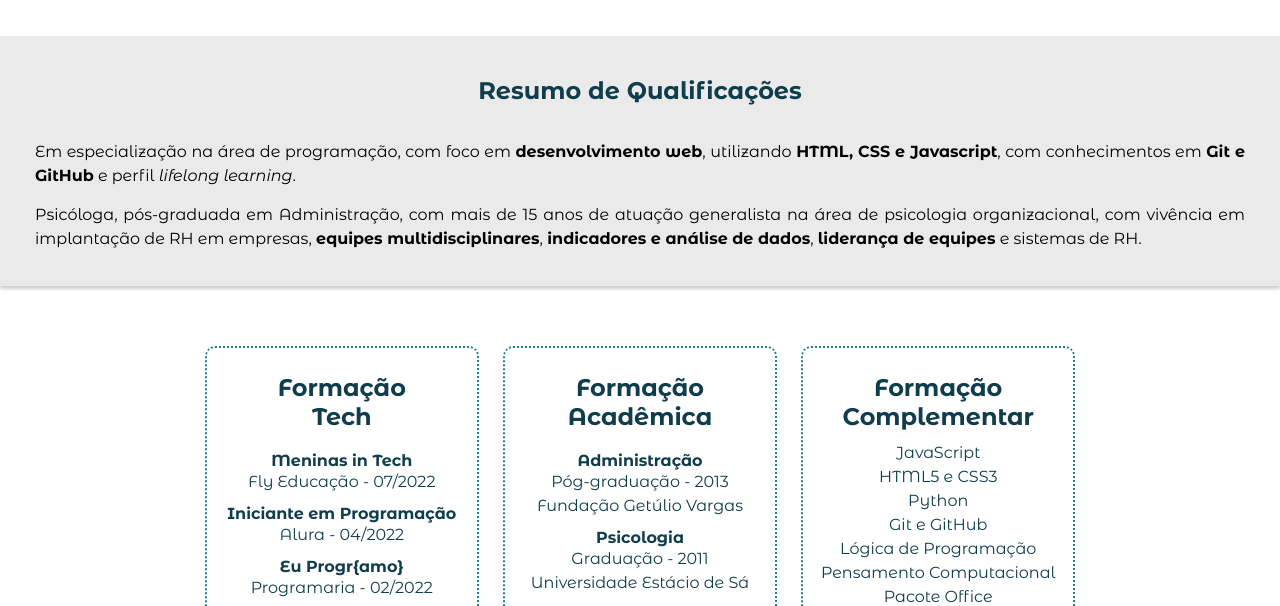
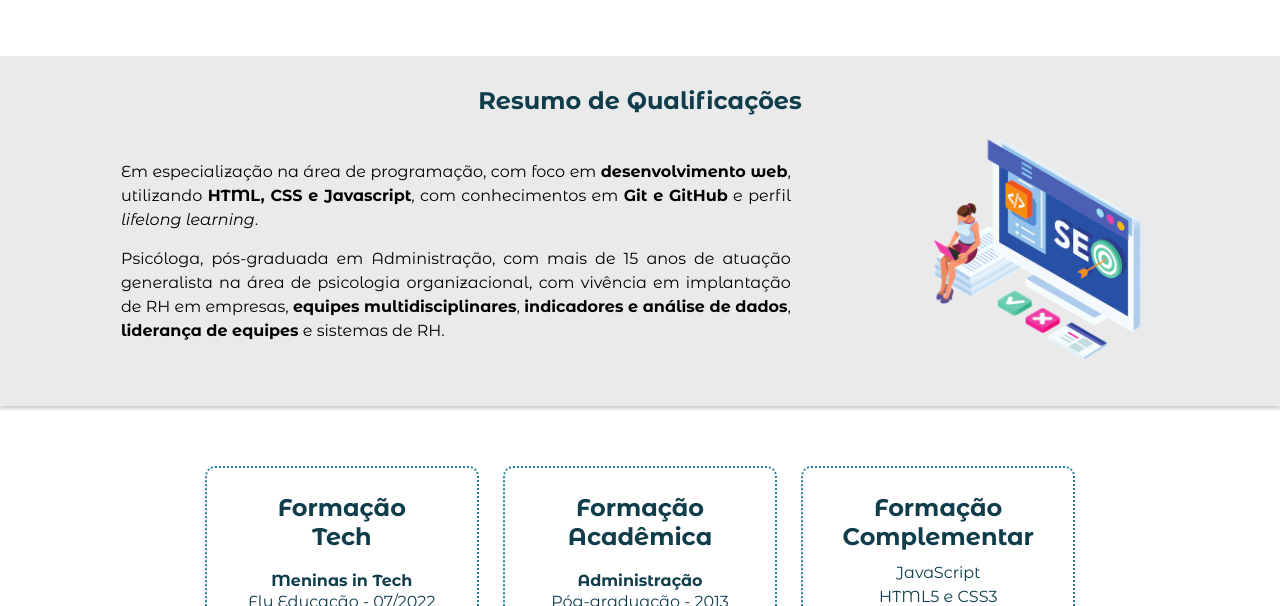
Before and after one commit to tainafmorais/curriculo-web, a plain HTML site: page site-curriculo/index.html in a window 1280 px wide. Shown: the part 742-1348 px from the top of the page. Drawn offline with Linux system fonts and the light colour scheme.

Commit message:
ajustes na seção qualificações
Em qualificações, Inseri imagem e enquadrei a seção de qualificações.

```diff
--- a/site-curriculo/index.html
+++ b/site-curriculo/index.html
@@ -55,10 +55,11 @@
             <img src="imagens/git.png" alt="Logo Git">
         </section>
 
-        <section class="qualificacoes-section">
+        <div class="qualificacoes-div">
             <h2>
                 Resumo de Qualificações
             </h2>
+            <section class="qualificacoes-section">
                 <p>
                     Em especialização na área de programação, com foco em <strong>desenvolvimento web</strong>, utilizando <strong>HTML, CSS e Javascript</strong>, com conhecimentos em <strong>Git e GitHub</strong> e perfil <em>lifelong learning</em>.
                 </p>
@@ -66,6 +67,8 @@
                     Psicóloga, pós-graduada em Administração, com mais de 15 anos de atuação generalista na área de psicologia organizacional, com vivência em implantação de RH em empresas, <strong>equipes multidisciplinares</strong>, <strong>indicadores e análise de dados</strong>, <strong>liderança de equipes</strong> e sistemas de RH.
                 </p>
             </section>
+            <img src="imagens/qualificacoes.png" alt="Mulher na tecnologia">
+        </div>
 
         <section class="formacao-section">
             <div class="formacao-tech">
--- a/site-curriculo/style.css
+++ b/site-curriculo/style.css
@@ -121,6 +121,7 @@ main {
     min-height: 200px;
     text-align: center;
     padding: 20px;
+    margin-bottom: 20px;
 }
 
 .ferramentas-section h2 {
@@ -145,18 +146,33 @@ main {
     transform: scale(1.08);
 }
 
-.qualificacoes-section {
+.qualificacoes-div {
     background-color: rgb(234, 234, 234);
     box-shadow: 0 3px 3px rgba(0, 0, 0, 0.194);
-    padding: 20px;
-    min-height: 200px;
-}
-
-.qualificacoes-section h2 {
-    color: #103d4c;
+    min-height: 300px;
     text-align: center;
     padding-top: 20px;
     padding-bottom: 20px;
+}
+
+.qualificacoes-div img{
+    max-width: 30%;
+    min-width: 250px;
+}
+
+.qualificacoes-section {
+    display: inline-block;
+    vertical-align: top;
+    max-width: 700px;
+    /*background-color: rgb(249, 158, 158);*/
+    padding: 20px 0 20px 20px;
+}
+
+.qualificacoes-div h2 {
+    color: #103d4c;
+    text-align: center;
+    padding-top: 10px;
+    padding-bottom: 10px;
 }
 
 .qualificacoes-section p {
```
Also changed, not shown: site-curriculo/imagens/qualificacoes.png (added). Lines whose indentation alone changed are shown as unchanged.
